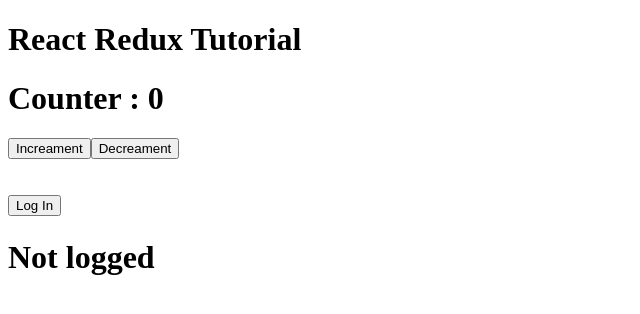
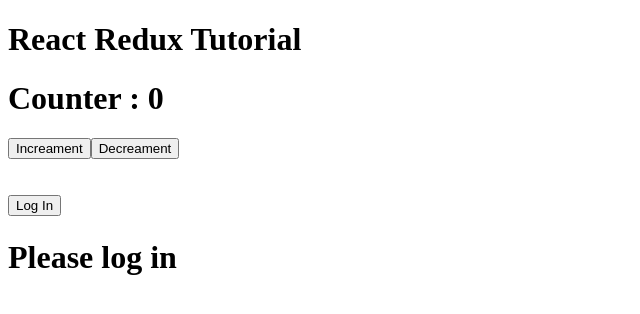
Before and after one commit to Priyajha7585/react-redux-tutorial, a React (Create React App) app: page / in a window 1280 px wide. Shown: the top 314 px of the page, without its empty margins (0-640 px from the left). Built offline with nearby package versions, Linux system fonts and the light colour scheme.

Commit message:
Updated project

```diff
--- a/src/App.js
+++ b/src/App.js
@@ -43,7 +43,7 @@ function App() {
       <button onClick={()=>dispatch(decreament())}>Decreament</button>
       <h1>{isLogged==false? <button onClick={()=>dispatch(islogged())}>Log In</button> : <button onClick={()=>dispatch(notlogged())}>Log Out</button>}</h1>
 
-      <h1>{isLogged==true? "Is logged" : "Not logged"}</h1>
+      <h1>{isLogged==true? "Welcome User!!!" : "Please log in"}</h1>
 
     </div>
   );
```
